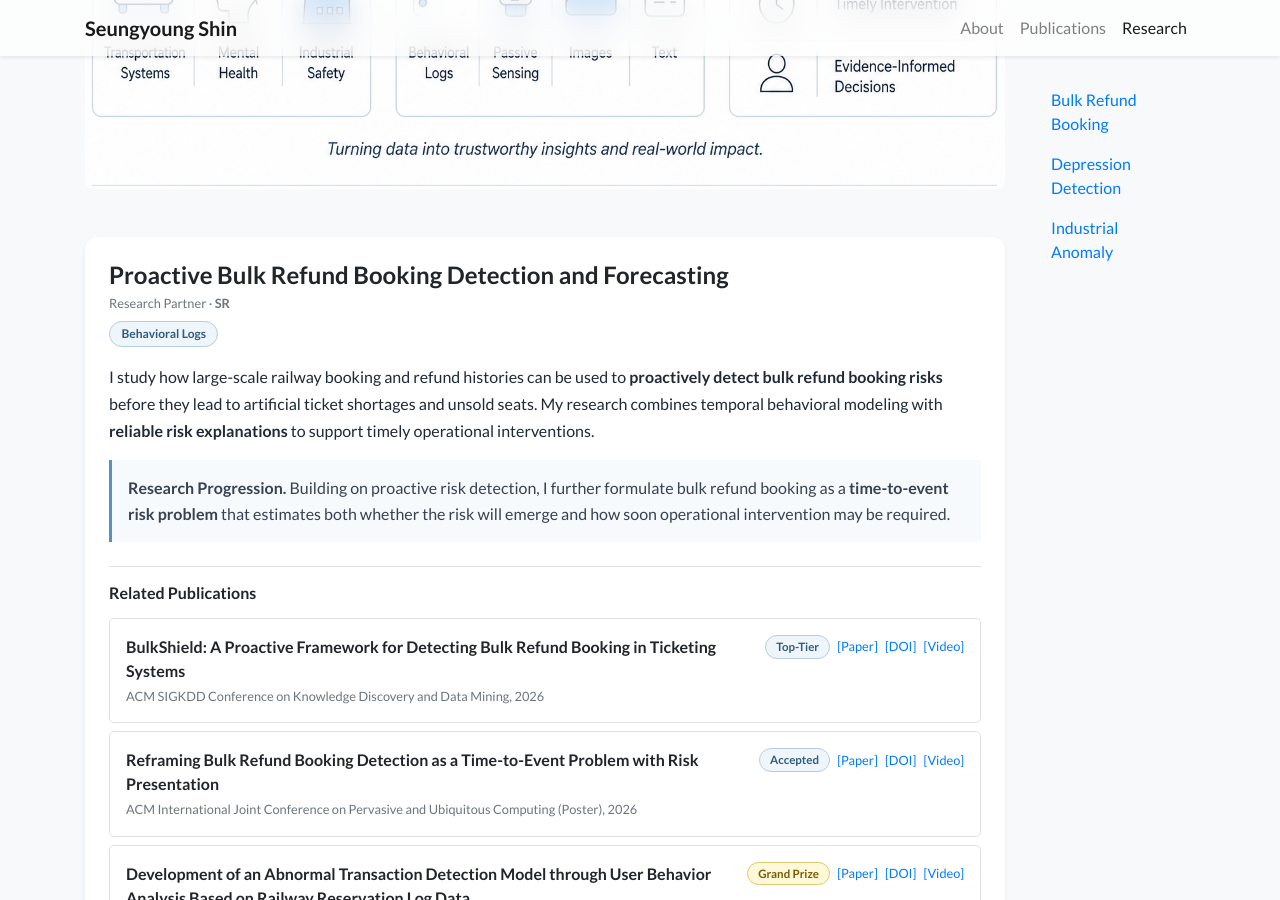
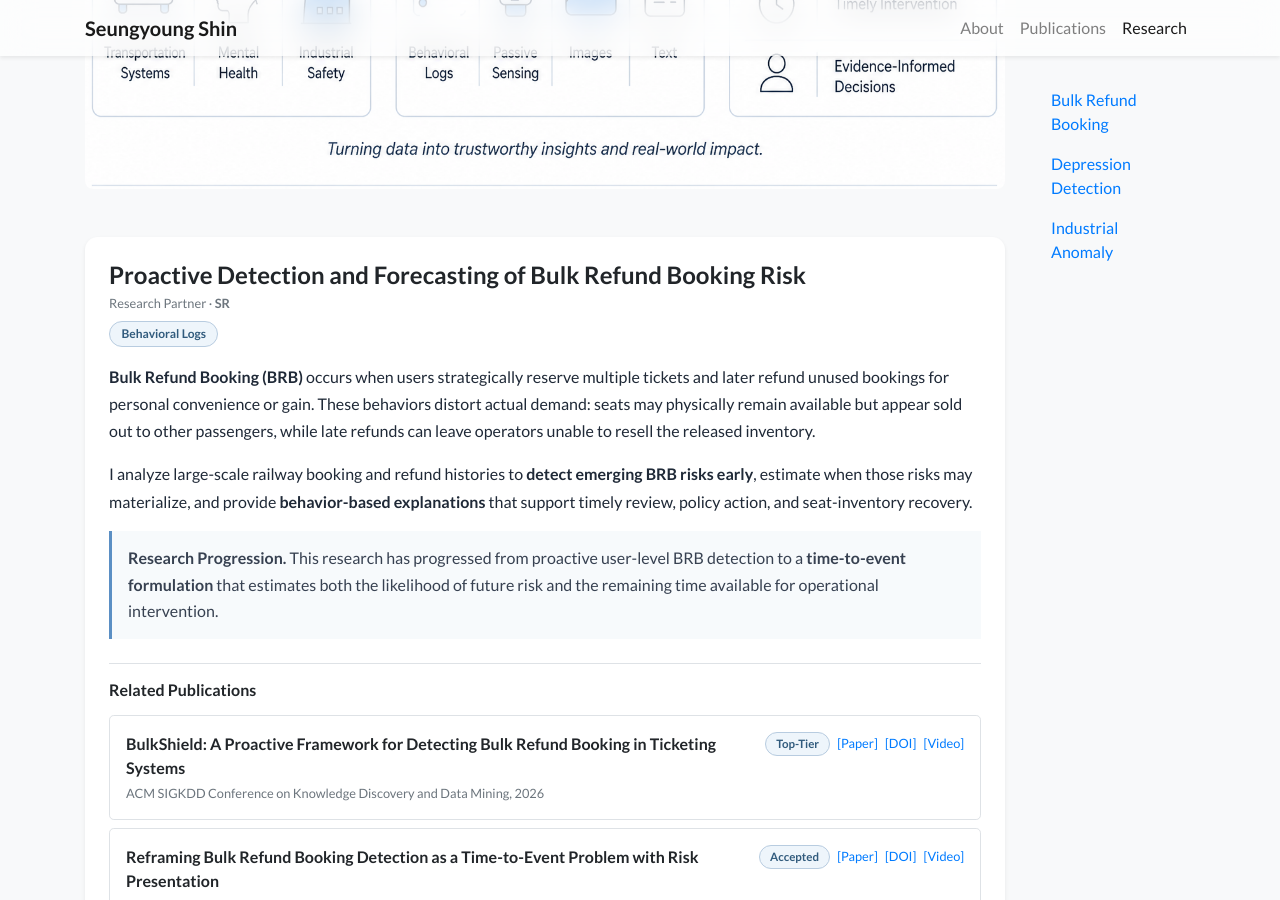
Before and after one commit to seungyoungg/academic-homepage-test, a Jekyll site: the page built from research.html, in a window 1280 px wide and 900 px high, scrolled down 440 px. Built offline with Jekyll 4.4.1, drawn with Linux system fonts in a browser that asks for light colours; nearby versions of some CDN libraries; a style sheet for code colours, icons or effects is not loaded.

Commit message:
Update research.html

```diff
--- a/research.html
+++ b/research.html
@@ -59,7 +59,7 @@ body_attr: >-
 
             <!-- Project Title -->
             <h2 class="h4 mb-1">
-                  Proactive Bulk Refund Booking Detection and Forecasting
+                Proactive Detection and Forecasting of Bulk Refund Booking Risk
             </h2>
 
             <!-- Research Partner -->
@@ -88,7 +88,7 @@ body_attr: >-
                 </span>
             </div>
 
-              <!-- Project Description -->
+            <!-- Problem Description -->
             <p
                 class="mb-3"
                 style="
@@ -96,12 +96,26 @@ body_attr: >-
                     color: #1f2937;
                 "
             >
-                  I study how large-scale railway booking and refund histories can be
-                  used to <strong>proactively detect bulk refund booking risks</strong>
-                  before they lead to artificial ticket shortages and unsold seats.
-                  My research combines temporal behavioral modeling with
-                  <strong>reliable risk explanations</strong> to support timely
-                  operational interventions.
+                <strong>Bulk Refund Booking (BRB)</strong> occurs when users strategically
+                reserve multiple tickets and later refund unused bookings for personal
+                convenience or gain. These behaviors distort actual demand: seats may
+                physically remain available but appear sold out to other passengers, while
+                late refunds can leave operators unable to resell the released inventory.
+            </p>
+
+            <!-- Research Objective -->
+            <p
+                class="mb-3"
+                style="
+                    line-height: 1.7;
+                    color: #1f2937;
+                "
+            >
+                I analyze large-scale railway booking and refund histories to
+                <strong>detect emerging BRB risks early</strong>, estimate when those risks
+                may materialize, and provide
+                <strong>behavior-based explanations</strong> that support timely review,
+                policy action, and seat-inventory recovery.
             </p>
 
             <!-- Research Progression -->
@@ -116,13 +130,11 @@ body_attr: >-
                 "
             >
                 <span class="font-weight-bold">Research Progression.</span>
-                  Building on proactive risk detection, I further formulate bulk
-                  refund booking as a
-                  <strong>time-to-event risk problem</strong>
-                  that estimates both whether the risk will emerge and how soon
-                  operational intervention may be required.
+                This research has progressed from proactive user-level BRB detection
+                to a <strong>time-to-event formulation</strong> that estimates both
+                the likelihood of future risk and the remaining time available for
+                operational intervention.
             </div>
-
               <!-- Project Figure -->
               <!--
               Upload the figure to:
```
Lines whose indentation alone changed are shown as unchanged.
